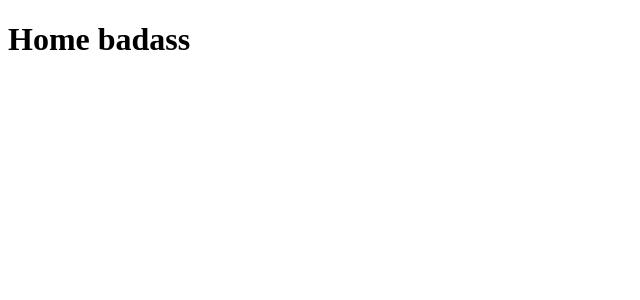
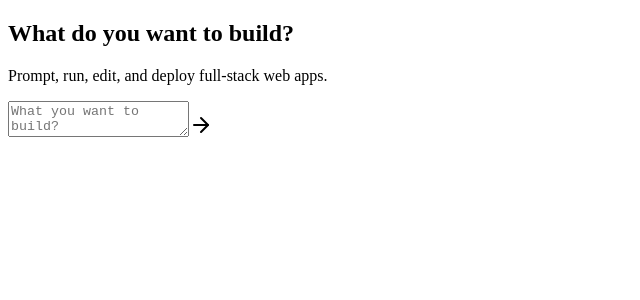
Before and after one commit to PSBVISION/V0_Clone, a Next.js app: page / in a window 1280 px wide. Shown: the top 300 px of the page, without its empty margins (0-640 px from the left). Built offline with nearby package versions, Linux system fonts and the light colour scheme.

Commit message:
layout almost complete

```diff
--- a/app/globals.css
+++ b/app/globals.css
@@ -8,7 +8,7 @@ body {
 
 @layer base {
   :root {
-    --background: 0 0% 100%;
+    --background: 9deg, 71%, 95%;
     --foreground: 0 0% 3.9%;
     --card: 0 0% 100%;
     --card-foreground: 0 0% 3.9%;
@@ -17,13 +17,13 @@ body {
     --primary: 0 0% 9%;
     --primary-foreground: 0 0% 98%;
     --secondary: 0 0% 96.1%;
-    --secondary-foreground: 0 0% 9%;
+    --secondary-foreground: 13, 55%, 22%;
     --muted: 0 0% 96.1%;
     --muted-foreground: 0 0% 45.1%;
     --accent: 0 0% 96.1%;
     --accent-foreground: 0 0% 9%;
     --destructive: 0 84.2% 60.2%;
-    --destructive-foreground: 0 0% 98%;
+    --destructive-foreground: 207 34% 27%;
     --border: 0 0% 89.8%;
     --input: 0 0% 89.8%;
     --ring: 0 0% 3.9%;
@@ -35,7 +35,7 @@ body {
     --radius: 0.5rem;
   }
   .dark {
-    --background: 0 0% 3.9%;
+    --background: 287deg 28% 11%;
     --foreground: 0 0% 98%;
     --card: 0 0% 3.9%;
     --card-foreground: 0 0% 98%;
@@ -44,13 +44,13 @@ body {
     --primary: 0 0% 98%;
     --primary-foreground: 0 0% 9%;
     --secondary: 0 0% 14.9%;
-    --secondary-foreground: 0 0% 98%;
+    --secondary-foreground: 163deg, 24%, 94%;
     --muted: 0 0% 14.9%;
     --muted-foreground: 0 0% 63.9%;
     --accent: 0 0% 14.9%;
     --accent-foreground: 0 0% 98%;
     --destructive: 0 62.8% 30.6%;
-    --destructive-foreground: 0 0% 98%;
+    --destructive-foreground: 207deg 34% 67% / 0.6;
     --border: 0 0% 14.9%;
     --input: 0 0% 14.9%;
     --ring: 0 0% 83.1%;
--- a/app/page.js
+++ b/app/page.js
@@ -1,7 +1,8 @@
+import Hero from "@/components/custom/Hero";
 export default function Home() {
   return (
     <div>
-      <h1>Home badass</h1>
+      <Hero />
     </div>
   );
 }
--- /dev/null
+++ b/components/custom/Hero.jsx
@@ -0,0 +1,19 @@
+import React from 'react'
+import Lookup from '@/data/Lookup'
+import {ArrowRight} from "lucide-react";
+const Hero = () => {
+  return (
+    <div className='flex flex-col items-center mt-36 xl:mt-52 gap-2'>
+      <h2 className='font-bold text-2xl md:text-4xl'>{Lookup.HERO_HEADING}</h2>
+      <p className='text-secondary-foreground font-medium'>{Lookup.HERO_DESC}</p>
+      <div className='p-5 border border-gray-700 rounded-xl max-w-2xl w-full mt-3'>
+      <div className='flex gap-2'>
+        <textarea className='outline-none bg-transparent w-full h-32 max-h-56 resize-none placeholder:text-destructive-foreground' placeholder={Lookup.INPUT_PLACEHOLDER}  />
+        <ArrowRight className='bg-blue-500 p-2 h-8 w-8 rounded-md cursor-pointer'/>
+      </div>
+    </div>
+    </div>
+  )
+}
+
+export default Hero
--- a/components/custom/ModeToggle.jsx
+++ b/components/custom/ModeToggle.jsx
@@ -18,7 +18,7 @@ export function ModeToggle() {
   return (
     <DropdownMenu>
       <DropdownMenuTrigger asChild>
-        <Button size="sm" className="relative top-[1.5px]">
+        <Button size="sm" className="relative top-[1.5px] " variant="secondary">
           <Sun className="h-[1.2rem] w-[1.2rem] rotate-0 scale-100 transition-all dark:-rotate-90 dark:scale-0" />
           <Moon className="absolute h-[1.2rem] w-[1.2rem] rotate-90 scale-0 transition-all dark:rotate-0 dark:scale-100" />
           <span className="sr-only">Toggle theme</span>
--- a/data/Lookup.jsx
+++ b/data/Lookup.jsx
@@ -2,7 +2,7 @@ import dedent from "dedent";
 
 export default {
   SUGGSTIONS: ['Create ToDo App in React', 'Create Budget Track App', 'Create Gym Managment Portal Dashboard', 'Create Quizz App On History', 'Create Login Signup Screen'],
-  HERO_HEADING: 'What do you want to build?',
+  HERO_HEADING: 'What do you want to build? ',
   HERO_DESC: 'Prompt, run, edit, and deploy full-stack web apps.',
   INPUT_PLACEHOLDER: 'What you want to build?',
   SIGNIN_HEADING: 'Continue With Bolt.New 2.0',
--- a/package.json
+++ b/package.json
@@ -13,6 +13,7 @@
     "@radix-ui/react-slot": "^1.1.1",
     "class-variance-authority": "^0.7.1",
     "clsx": "^2.1.1",
+    "dedent": "^1.5.3",
     "lucide-react": "^0.471.0",
     "next": "15.1.4",
     "next-themes": "^0.4.4",
```
Also changed, not shown: components/custom/Header.jsx (+7 -5 lines), 1 other file (tests, documents, lock files or other folders).
